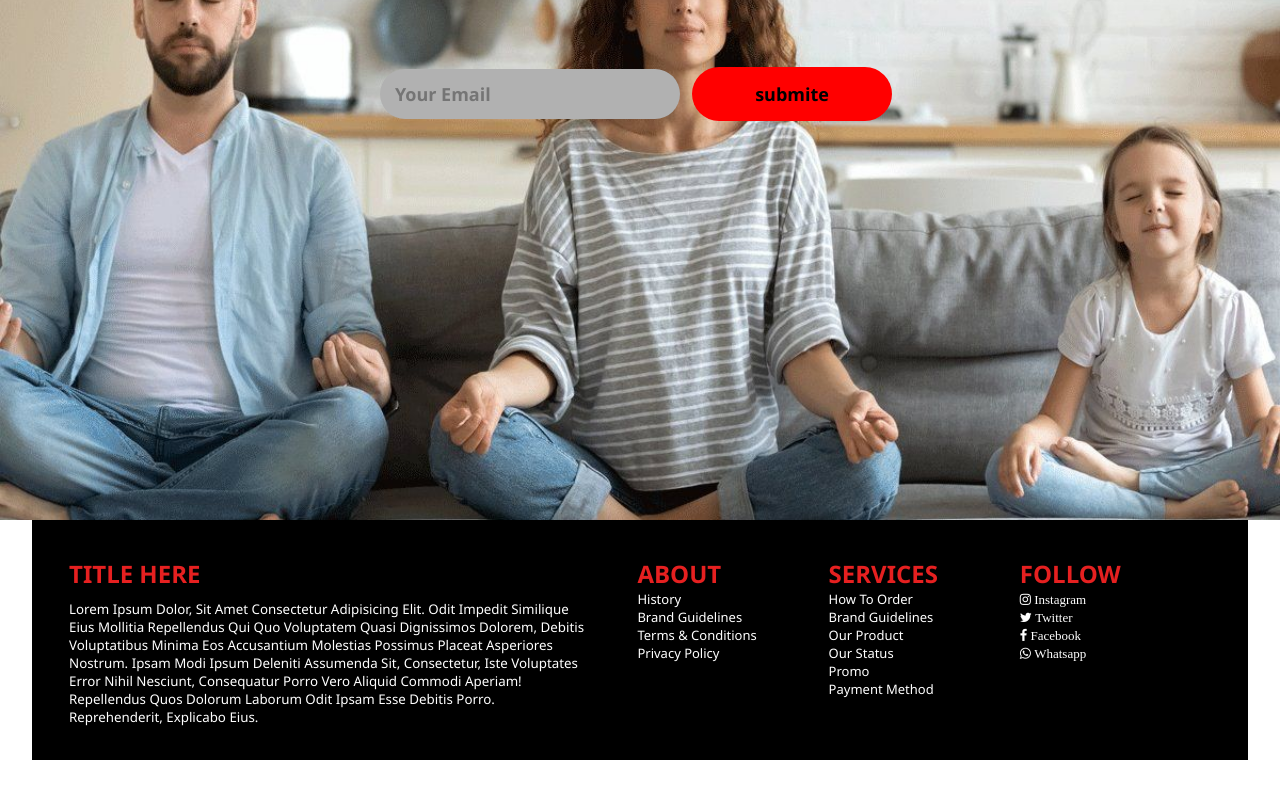
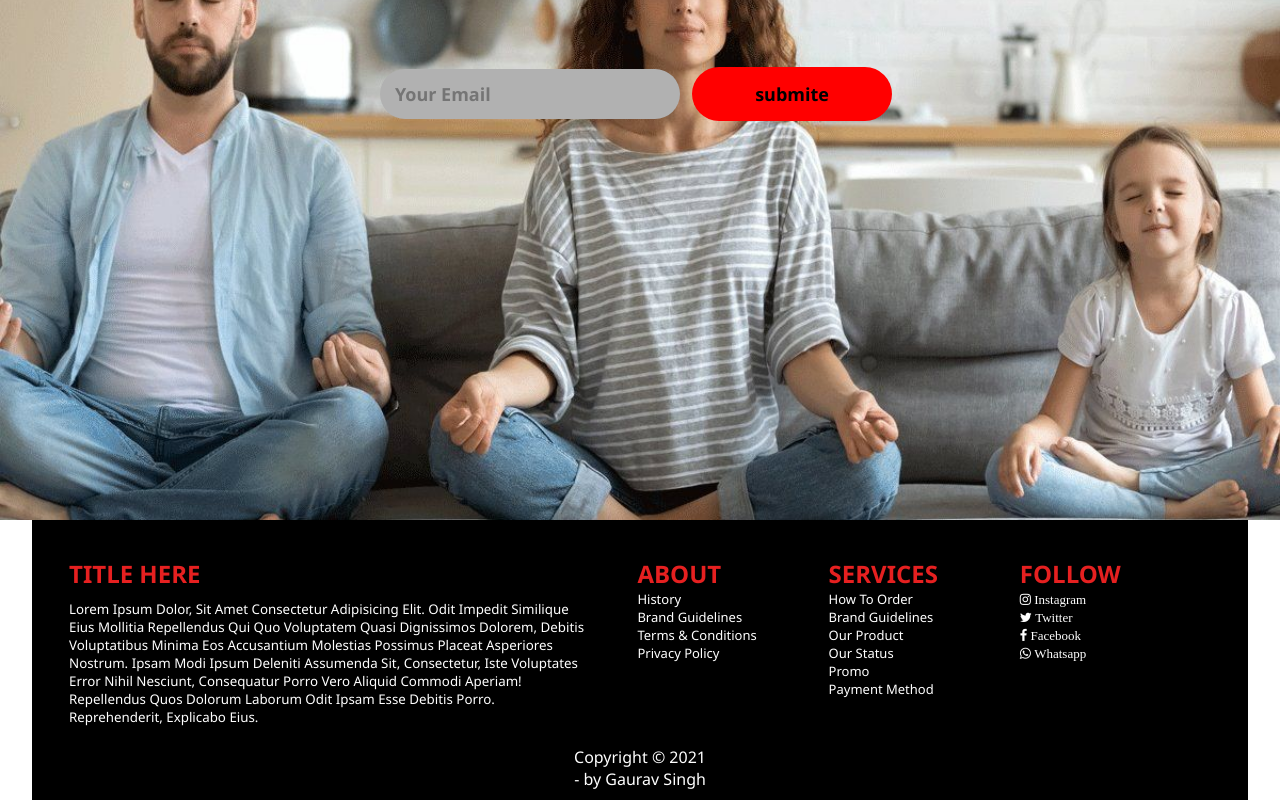
Before and after one commit to gaurav19790/yoga-classes, a plain HTML site: page index.html in a window 1280 px wide. Shown: the part 5818-6618 px from the top of the page. Before the commit the page ends 6578 px from the top, so only its background shows below. Drawn offline with Linux system fonts and the light colour scheme.

Commit message:
2 commit

```diff
--- a/index.css
+++ b/index.css
@@ -419,9 +419,8 @@ form input[type="text"] {
     margin: 0;
 }
 .footer{
-    display:flex;
     width: 95%;
-    height: 30vh;
+    height: 35vh;
     margin:auto;
     padding:17px;
     background-color: black;
@@ -463,3 +462,10 @@ form input[type="text"] {
     font-weight: 700;
     color: gold;
 }
+.copyright{
+    display:block;
+    color:white;
+    text-align:center;
+    align-items:center;
+
+}
--- a/index.html
+++ b/index.html
@@ -189,6 +189,9 @@
                 </ul>
             </div>
         </div>
+        <div class="copyright"> Copyright &copy; 2021
+            <br>- by Gaurav Singh
+        </div>
     </footer>
 </body>
 </html>
```
